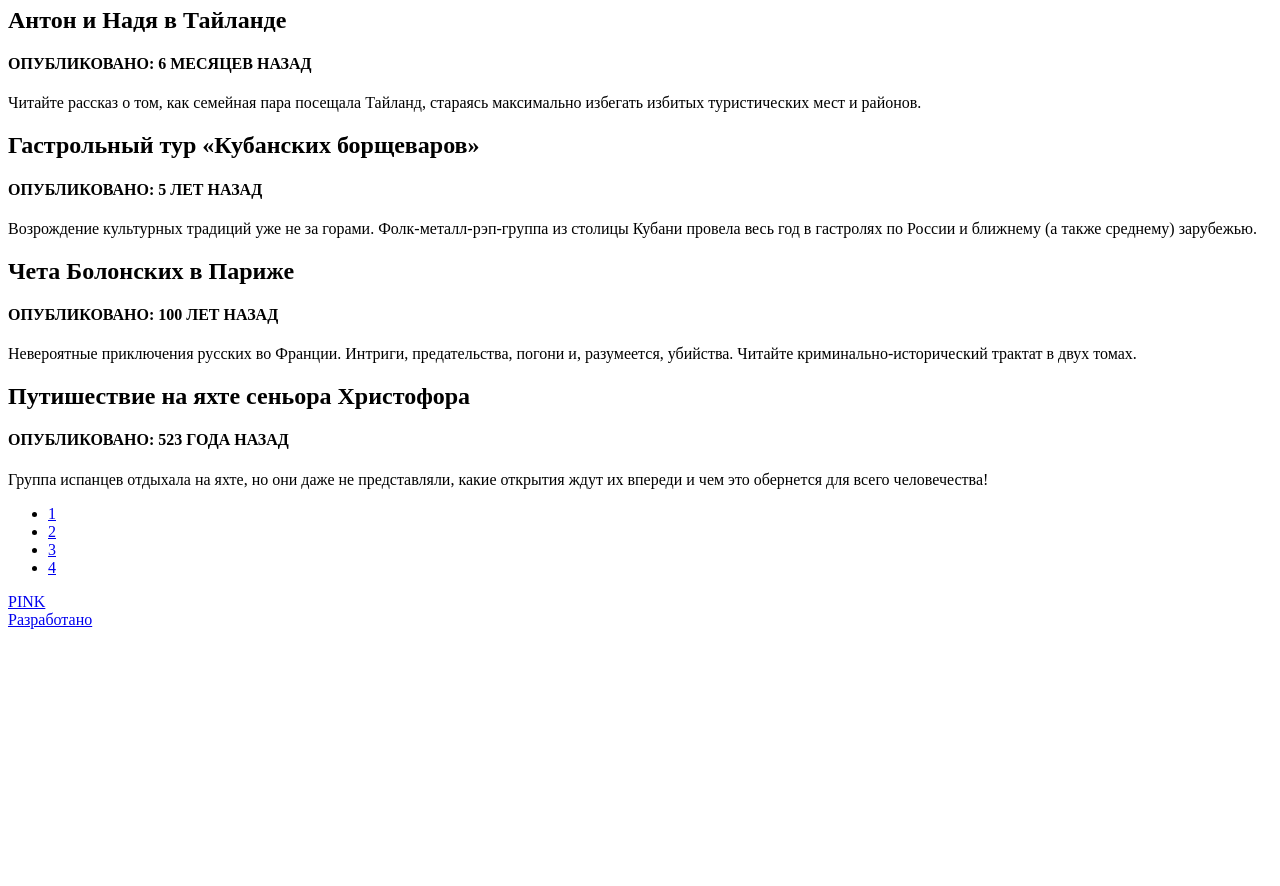
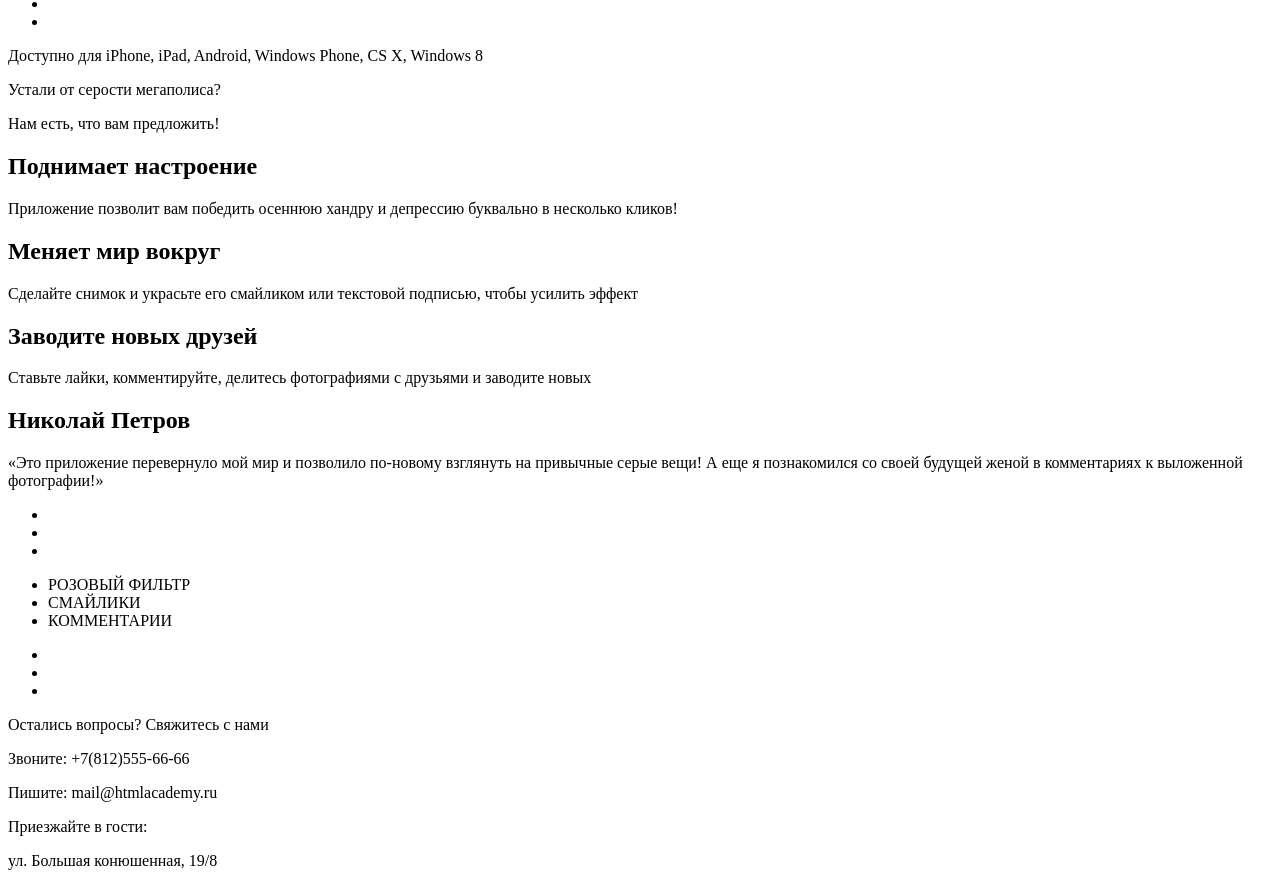
Before and after one commit to nadinTs/58774-pink, a website: page index.html in a window 1280 px wide. Shown: the part 224-1110 px from the top of the page. Before the commit the page ends 861 px from the top, so only its background shows below. Drawn offline with Linux system fonts and the light colour scheme.

Commit message:
Сделала главную страницу index.html. Создала страницу blog.html

```diff
--- a/index.html
+++ b/index.html
@@ -7,91 +7,151 @@
   <!-- <link rel="stylesheet" href="css/style.css"> -->
 </head>
 
-
+<body>
 
     <header>
-
-        <div>
         <div>
             <a href="#">PINK</a>
-            </div>
             <div>
                 <a href="#"></a>
             </div>
+            <p>Взгляните на жизнь иначе</p>
+
+
+            <!-- Выпадающее меню начало  -->
+            <div>
                 <nav>
                     <ul>
-                    <li><a href="#">ИНФОРМАЦИЯ</a></li>
-                    <li><a href="#">ВОЗМОЖНОСТИ</a></li>
-                    <li><a href="#">ОТЗЫВЫ</a></li>
-                    <li><a href="#">СТОИМОСТЬ</a></li>
+                        <li>
+                            <a href="#">ИНФОРМАЦИЯ</a>
+                        </li>
+                        <li>
+                            <a href="#">ВОЗМОЖНОСТИ</a>
+                        </li>
+                        <li>
+                            <a href="#">ОТЗЫВЫ</a>
+                        </li>
+                        <li>
+                            <a href="#">СТОИМОСТЬ</a>
+                        </li>
                     </ul>
                 </nav>
-            <h1>Блог путешественников,<br> пользователей Пинк</h1>
+                <form action="#" method="post">
+                    <input type="button" value="Скачать приложение">
+                </form>
+                <div>
+                    <!-- Иконки iOS, Android, Windows OS -->
+                    <ul>
+                        <li>
+                            <a href="#"></a>
+                        </li>
+                        <li>
+                            <a href="#"></a>
+                        </li>
+                        <li>
+                            <a href="#"></a>
+                        </li>
+                    </ul>
                 </div>
+                <p>Доступно для iPhone, iPad, Android, Windows Phone, CS X, Windows 8</p>
+            </div>
+        </div>
+        <!-- Выпадающее меню конец -->
 
     </header>
 
 
 
+    <main>
+
+        <div>
+            <p>Устали от серости мегаполиса?</p>
+            <p>Нам есть, что вам предложить!</p>
+        </div>
+
+        <div>
+           <article>
+               <h2>Поднимает настроение</h2>
+               <p>Приложение позволит вам победить осеннюю хандру и депрессию буквально в несколько кликов!</p>
+           </article>
+
+            <article>
+                <h2>Меняет мир вокруг</h2>
+                <p>Сделайте снимок и украсьте его смайликом или текстовой подписью, чтобы усилить эффект</p>
+            </article>
+
+            <article>
+                <h2>Заводите новых друзей</h2>
+                <p>Ставьте лайки, комментируйте, делитесь фотографиями с друзьями и заводите новых </p>
+            </article>
+        </div>
+
         <div>
 
             <article>
-            <h2>Антон и Надя в Тайланде</h2>
-            <h4>ОПУБЛИКОВАНО: 6 МЕСЯЦЕВ НАЗАД</h4>
-            <p>Читайте рассказ о том, как семейная пара посещала Тайланд, стараясь максимально избегать избитых туристических мест и районов.</p>
+                <h2>Николай Петров</h2>
+                <p>«Это приложение перевернуло мой мир и позволило по-новому взглянуть на привычные серые вещи! А еще я познакомился со своей будущей женой в комментариях к выложенной фотографии!»</p>
             </article>
 
-        <article>
-            <h2>Гастрольный тур «Кубанских борщеваров»</h2>
-            <h4>ОПУБЛИКОВАНО: 5 ЛЕТ НАЗАД</h4>
-            <p>Возрождение культурных традиций уже не за горами. Фолк-металл-рэп-группа из столицы Кубани провела весь год в гастролях по России и ближнему (а также среднему) зарубежью.</p>
-        </article>
+            <div>
+                <ul>
+                    <li>
+                        <a href="#"></a>
+                    </li>
+                    <li>
+                        <a href="#"></a>
+                    </li>
+                    <li>
+                        <a href="#"></a>
+                    </li>
+                </ul>
+            </div>
 
-        <article>
-            <h2>Чета Болонских в Париже</h2>
-            <h4>ОПУБЛИКОВАНО: 100 ЛЕТ НАЗАД</h4>
-            <p>Невероятные приключения русских во Франции. Интриги, предательства, погони и, разумеется, убийства. Читайте криминально-исторический трактат в двух томах.</p>
-        </article>
+            <div>
+                <ul>
+                    <li>
+                        РОЗОВЫЙ ФИЛЬТР
+                    </li>
+                    <li>
+                        СМАЙЛИКИ
+                    </li>
+                    <li>
+                        КОММЕНТАРИИ
+                    </li>
+                </ul>
+            </div>
 
-        <article>
-            <h2>Путишествие на яхте сеньора Христофора</h2>
-            <h4>ОПУБЛИКОВАНО: 523 ГОДА НАЗАД</h4>
-            <p>Группа испанцев отдыхала на яхте, но они даже не представляли, какие открытия ждут их впереди и чем это обернется для всего человечества!</p>
-        </article>
+
+            <div>
+                <ul>
+                    <li>
+                        <a href="#"></a>
+                    </li>
+                    <li>
+                        <a href="#"></a>
+                    </li>
+                    <li>
+                        <a href="#"></a>
+                    </li>
+                </ul>
+            </div>
+
 
         </div>
+
+    </main>
 
 
 
     <footer>
 
-        <div>
-            <nav>
-                <ul>
-                    <li><a href="#">1</a></li>
-                    <li><a href="#">2</a></li>
-                    <li><a href="#">3</a></li>
-                    <li><a href="#">4</a></li>
-                </ul>
-            </nav>
-        </div>
-        <div>
-            <a href="#">PINK</a>
-        </div>
-        <div>
-            <a href="#"></a>
-            <a href="#"></a>
-            <a href="#"></a>
-        </div>
-        <div>
-           <a href="#">Разработано</a>
-        </div>
+            <p>Остались вопросы? Свяжитесь с нами</p>
+            <p>Звоните: +7(812)555-66-66</p>
+            <p>Пишите: mail@htmlacademy.ru</p>
+            <p>Приезжайте в гости:</p>
+            <p>ул. Большая конюшенная, 19/8</p>
 
     </footer>
-
-
-
-<body>
 
 <!-- <script src="js/script.js"></script> -->
 
```
Also changed, not shown: blog.html (added, +118 -0 lines). Lines whose indentation alone changed are shown as unchanged.
